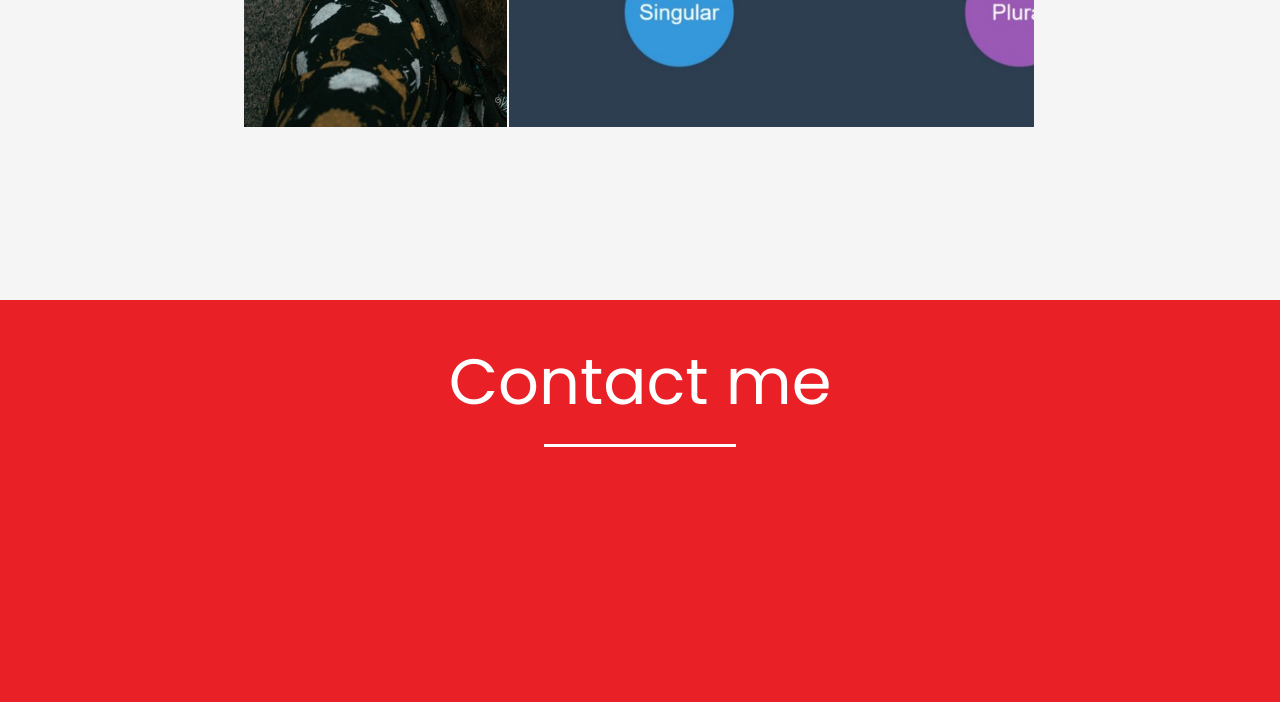
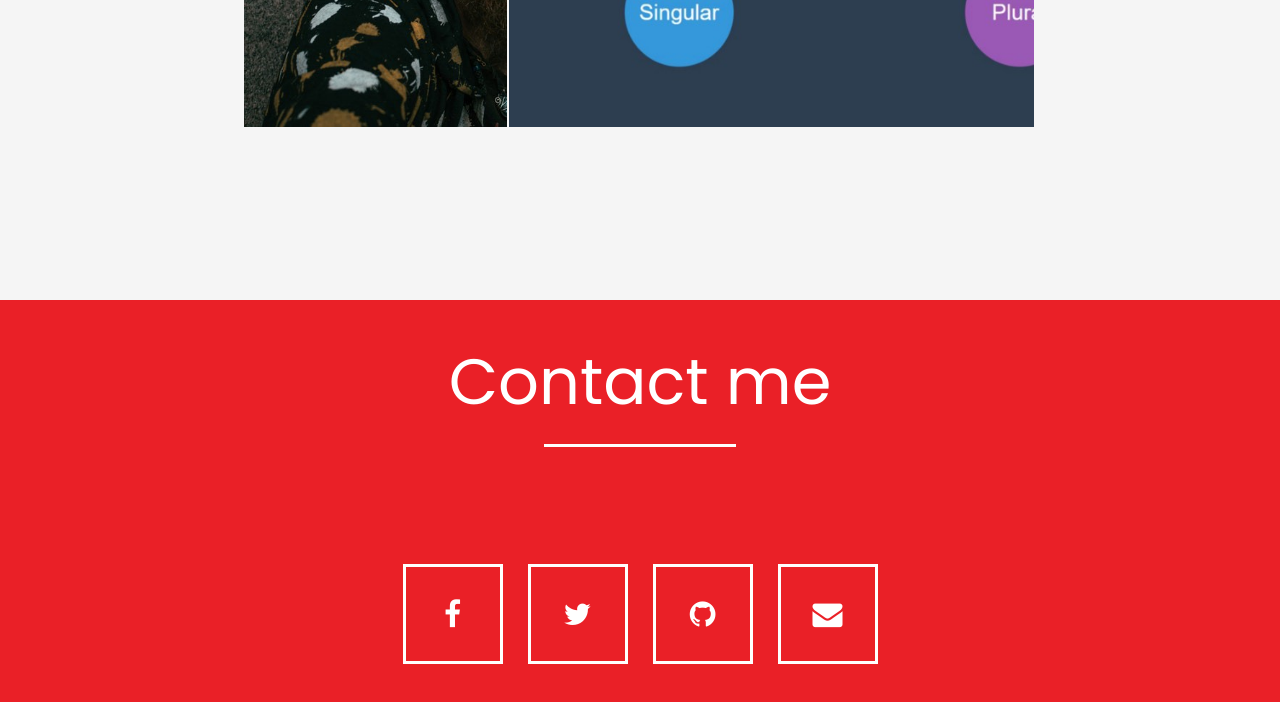
Before and after one commit to ZeroX-DG/portfolio, a Vue app: page / in a window 1280 px wide. Shown: the part 6304-7006 px from the top of the page. Built offline with nearby package versions, Linux system fonts and the light colour scheme.

Commit message:
added contact blocks and email modal

```diff
--- a/index.html
+++ b/index.html
@@ -3,6 +3,7 @@
   <head>
     <meta charset="utf-8">
     <title>portfolio</title>
+    <link rel="stylesheet" href="https://maxcdn.bootstrapcdn.com/font-awesome/4.7.0/css/font-awesome.min.css">
   </head>
   <body>
     <div id="app"></div>
--- a/src/components/index/contact.vue
+++ b/src/components/index/contact.vue
@@ -3,11 +3,41 @@
     <div class="contact-title">
       <span>Contact me</span>
     </div>
+    <div class="contacts">
+      <a href="https://fb.com/ZeroXCEH">
+        <div class="contact-block">
+          <i class="fa fa-facebook"></i>
+        </div>
+      </a>
+      <a href="https://twitter.com/ZeroX-DG">
+        <div class="contact-block">
+          <i class="fa fa-twitter"></i>
+        </div>
+      </a>
+      <a href="https://github.com/ZeroX-DG">
+        <div class="contact-block">
+          <i class="fa fa-github"></i>
+        </div>
+      </a>
+      <div class="contact-block" @click="openEmail">
+        <i class="fa fa-envelope"></i>
+      </div>
+    </div>
+    <modal ref="email_modal" />
   </section>
 </template>
 <script>
+import modal from './modal';
 export default {
-  name: 'contact'
+  name: 'contact',
+  components: {
+    modal
+  },
+  methods: {
+    openEmail() {
+      this.$refs.email_modal.openModal();
+    }
+  }
 }
 </script>
 
@@ -33,5 +63,45 @@ export default {
       }
     }
   }
+  .contacts {
+    width: 500px;
+    display: flex;
+    margin-top: 150px;
+    justify-content: space-around;
+    margin-left: calc((100% - 500px) / 2);
+    a {
+      text-decoration: none;
+      color: inherit;
+    }
+    .contact-block {
+      width: 100px;
+      height: 100px;
+      display: flex;
+      border: 3px solid white;
+      color: white;
+      align-items: center;
+      justify-content: center;
+      font-size: 30px;
+      cursor: pointer;
+      transition: all 0.4s;
+      &:hover {
+        background: white;
+        border-radius: 50%;
+        font-size: 50px;
+      }
+      &:hover .fa-facebook {
+        color: #4267b2;
+      }
+      &:hover .fa-twitter {
+        color: #1da1f2;
+      }
+      &:hover .fa-github {
+        color: black;
+      }
+      &:hover .fa-envelope {
+        color: #8e44ad;
+      }
+    }
+  }
 }
 </style>
--- /dev/null
+++ b/src/components/index/modal.vue
@@ -0,0 +1,84 @@
+<template>
+  <div>
+    <transition name="fade">
+      <div v-if="open"
+          class="modal-mask"
+          @click="closeModal()"></div>
+    </transition>
+    <transition name="fade">
+      <div v-if="open"
+          class="email-modal modal">
+        <h1 class="title">Hi! Here is my email</h1>
+        <p class="content email">viethungax@gmail.com</p>
+        <p class="content">
+          Don't hesitate to send me an email
+        </p>
+        <p class="content">
+          I bite sometimes but not you :)
+        </p>
+      </div>
+    </transition>
+  </div>
+</template>
+<script>
+export default {
+  name: 'modal',
+  data() {
+    return {
+      open: false
+    }
+  },
+  methods: {
+    closeModal() {
+      this.open = false;
+    },
+    openModal() {
+      this.open = true;
+    }
+  }
+}
+</script>
+
+<style lang="scss">
+.modal-mask {
+  width: 100%;
+  height: 100%;
+  background: rgba(0, 0, 0, 0.5);
+  position: fixed;
+  top: 0;
+}
+.modal {
+  width: 60%;
+  background: white;
+  border-radius: 15px;
+  padding: 50px;
+  box-sizing: border-box;
+  color: black;
+  font-family: "Nunito", sans-serif;
+  margin-left: calc((100% - 60%) / 2);
+  position: fixed;
+  top: 20%;
+  .title {
+    font-size: 50px;
+  }
+
+  .content {
+    font-size: 30px;
+    margin-top: 30px;
+  }
+
+  .email {
+    background: #282828;
+    color: white;
+    padding: 20px 50px;
+    margin-left: -50px;
+    margin-right: -50px;
+  }
+}
+.fade-enter-active, .fade-leave-active {
+  transition: opacity .5s;
+}
+.fade-enter, .fade-leave-to /* .fade-leave-active below version 2.1.8 */ {
+  opacity: 0;
+}
+</style>
```
